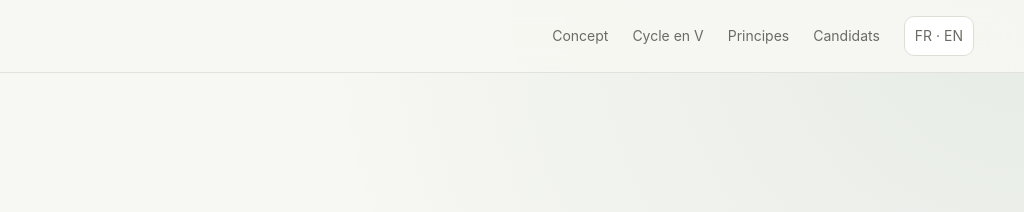
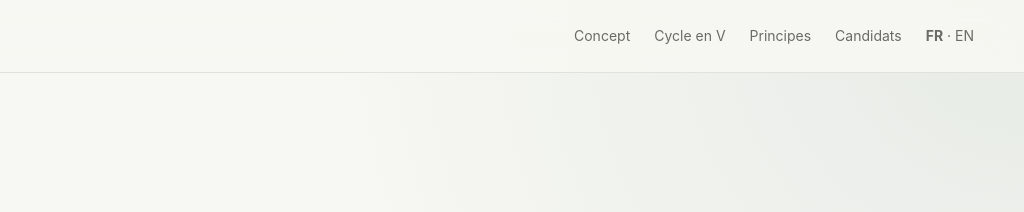
Before and after one commit to rdev0x1/v-cycle-politics, a plain HTML site: page compare/index.html in a window 1280 px wide. Shown: the top 212 px of the page, 256-1280 px from the left. Drawn offline with Linux system fonts and the light colour scheme.

Commit message:
Fix French language switch on comparison page

```diff
--- a/compare/index.html
+++ b/compare/index.html
@@ -17,7 +17,7 @@
           <a href="../#cycle">Cycle en V</a>
           <a href="../#principes">Principes</a>
           <a href="./" aria-current="page">Candidats</a>
-          <a class="lang" href="#" aria-label="Langue actuelle : français">FR ▾</a>
+          <span class="lang-switch"><strong>FR</strong> · <a href="../en/compare/" hreflang="en" lang="en">EN</a></span>
         </div>
       </nav>
     </div>
```
